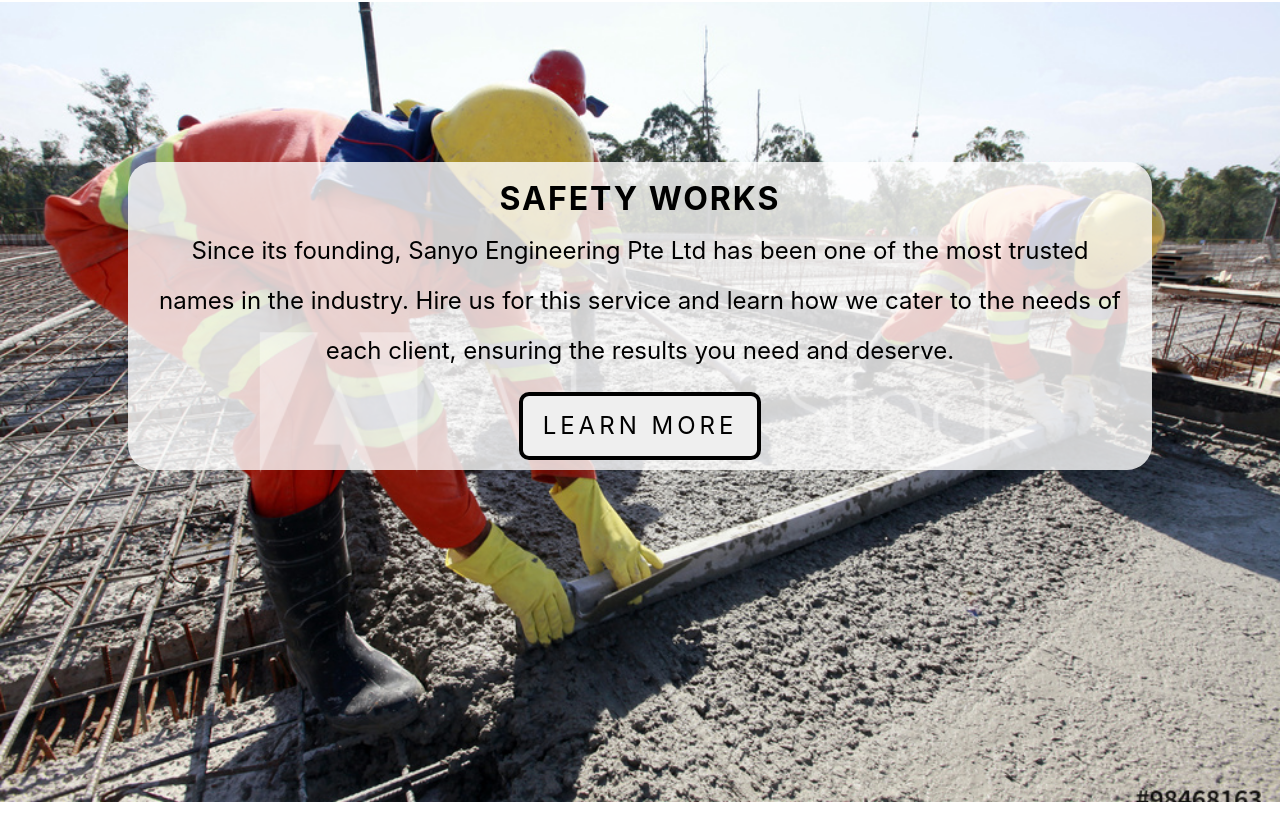
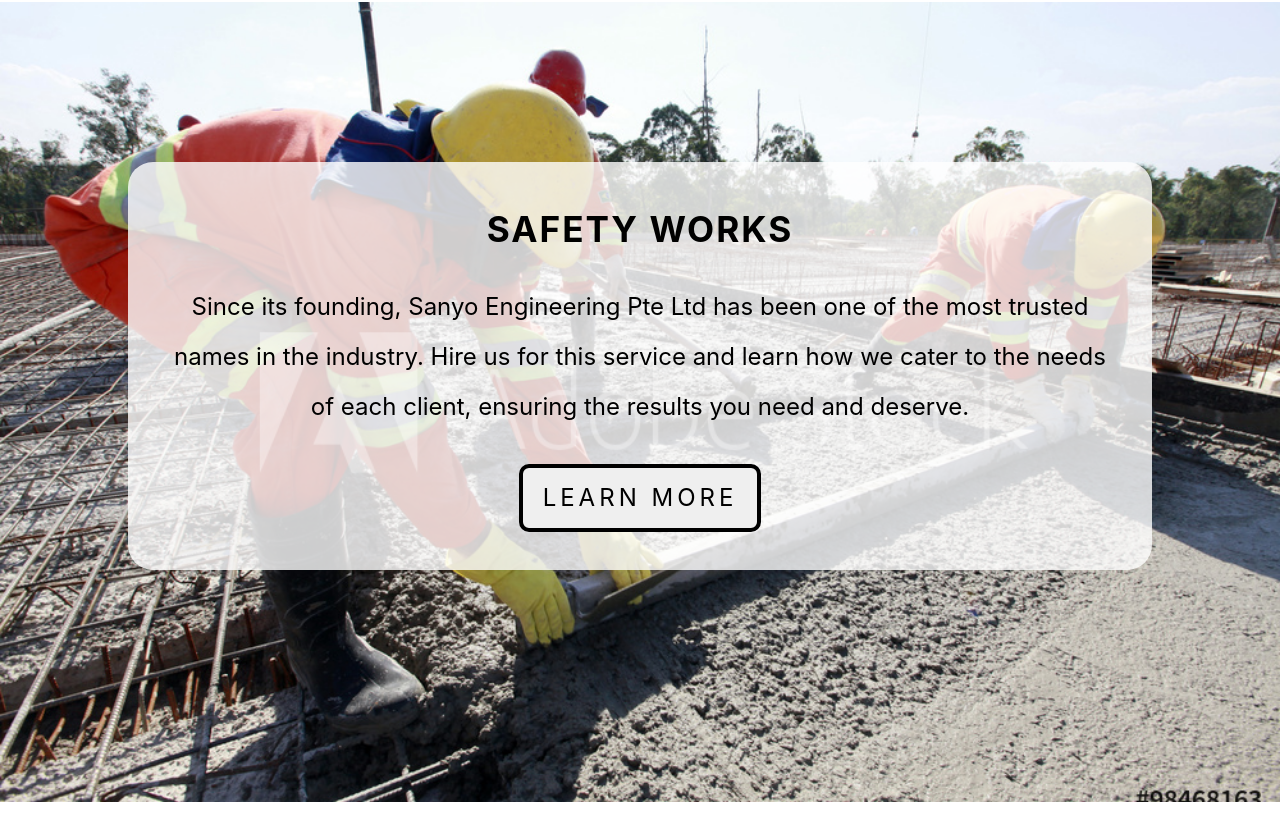
Before and after one commit to GogulKannan/sivigo-sanyo, a React (Create React App) app in the folder WebSite/website/: page /about in a window 1280 px wide. Shown: the part 1464-2300 px from the top of the page. Built offline with nearby package versions, Linux system fonts and the light colour scheme.

Commit message:
bootstrap fix project BG

```diff
--- a/WebSite/website/src/components/UI/BasicDesign/BasicDesign.css
+++ b/WebSite/website/src/components/UI/BasicDesign/BasicDesign.css
@@ -12,12 +12,15 @@
     font-size: 1em;
     padding: 5px 20px;
     border-radius: 10px;
+    margin-top: 2vh;
+    margin-bottom: 1vh;
   }
 
   .learnMoreSubHeading{
     font-weight: bold;
     letter-spacing: 2px;
-    padding-top: 1vh;
+    padding: 2vh 0vh 3vh 0vh;
+    font-size: 2.2rem !important;
   }
 
 
@@ -44,8 +47,11 @@
     border-radius: 25px;
     color: black;
     /* font-weight: 900; */
-    padding: 10px 30px 10px 30px;
+
+    padding: 30px 35px 30px 35px;
   }
+
+
 
   @media(max-width:768px){
     .ptext-cardcontent{
--- a/WebSite/website/src/containers/Project/Project.css
+++ b/WebSite/website/src/containers/Project/Project.css
@@ -1,62 +1,9 @@
-/*.AboutBase {
+.projectMain {
   height:100vh;
   margin:0;
   font-size:16px;
   font-family:"Lato", sans-serif;
   font-weight:400;
   line-height:1.8em;
-    color:#666;
+  color:black;
   }
-
-  .pimg1{
-    position:relative;
-    opacity:0.70;
-    background-position:center;
-    background-size:cover;
-    background-repeat:no-repeat;
-    background-attachment:fixed;
-  }
-
-  .pimg1{
-    background-image:url('../../assets/Images/1.jpg');
-    min-height:100%;
-  }
-
-
-
-.ptext{
-    position:absolute;
-    top:50%;
-    width: 100%;
-    text-align:center;
-    color:#000;
-    font-size:2vw;
-    letter-spacing:8px;
-    text-transform:uppercase;
-  }
-  .ptext-quote{
-    position:absolute;
-    top:50%;
-    width: 100%;
-    text-align:center;
-    color:#000;
-    font-size:2vw;
-  }
-  .ptext .border{
-    background-color:#111;
-    color:#fff;
-    padding:20px;
-  }
-
-  .ptext .border.trans{
-    background-color:transparent;
-  }
-
-  .ptext .border-rev{
-    background-color:#fff;
-    color:#111;
-    padding:20px;
-    border: 2px solid black;
-    font-weight: bold;
-  }
-  */
--- a/WebSite/website/src/containers/Project/Project.js
+++ b/WebSite/website/src/containers/Project/Project.js
@@ -1,19 +1,23 @@
-import React from 'react';
+import React, { Component } from 'react';
 import './Project.css';
+import project1 from '../../assets/Images/project/1.jpg';
 
-function Project() {
+class Project extends Component {
+
+  render() {
     return (
 
-  <div className="AboutBase">
-
-            <div className="ptext">
-              <span className="border">
-              Project Building....
-              </span>
-            </div>
-
+      <div className="projectMain">
+        <div className="pimg" style={{ backgroundImage: "url(" + project1 + ")" }}>
+          <div className="about-heading">
+            <span className="borders">
+              SANYO'S PROJECTS
+            </span>
+          </div>
         </div>
- );
+      </div>
+    );
+  }
 }
 
 export default Project;
```
Also changed, not shown: 1 other file (tests, documents, lock files or other folders). Lines whose indentation alone changed are shown as unchanged.
